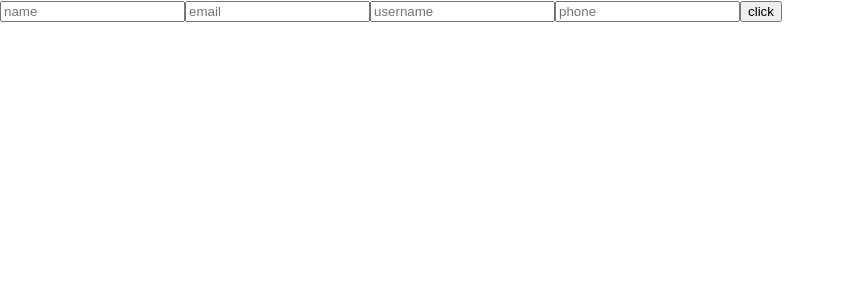
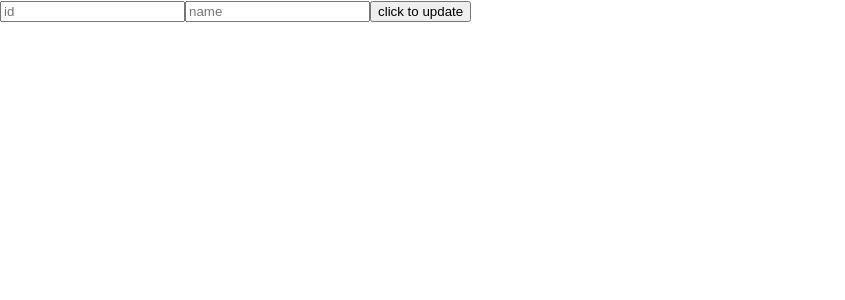
Before and after one commit to ZahraNejati79/graphql, a React (Create React App) app: page / in a window 1280 px wide. Shown: the top 300 px of the page, without its empty margins (0-845 px from the left). Built offline with nearby package versions, Linux system fonts and the light colour scheme.

Commit message:
updateUser

```diff
--- a/src/App.js
+++ b/src/App.js
@@ -1,4 +1,5 @@
 import CreateUser from "./components/CreateUser";
+import UpdatedUser from "./components/UpdateUser";
 import User from "./components/User";
 import UserOnClick from "./components/UserOnClick";
 import Users from "./components/Users";
@@ -6,7 +7,7 @@ import Users from "./components/Users";
 function App() {
   return (
     <div>
-      <CreateUser />
+      <UpdatedUser />
     </div>
   );
 }
--- a/src/components/CreateUser.jsx
+++ b/src/components/CreateUser.jsx
@@ -1,22 +1,7 @@
-import { gql, useMutation } from "@apollo/client";
+import { useMutation } from "@apollo/client";
 import { useState } from "react";
+import { CREATE_USER } from "../graphql/mutations";
 
-const CREATE_USER = gql`
-  mutation createUser(
-    $name: String!
-    $username: String!
-    $email: String!
-    $phone: String!
-  ) {
-    createUser(
-      input: { name: $name, username: $username, email: $email, phone: $phone }
-    ) {
-      id
-      name
-      email
-    }
-  }
-`;
 const CreateUser = () => {
   const [name, setName] = useState("");
   const [email, setEmail] = useState("");
--- /dev/null
+++ b/src/components/UpdateUser.jsx
@@ -0,0 +1,49 @@
+import { gql, useMutation } from "@apollo/client";
+import { useState } from "react";
+
+const UPDATE_USER = gql`
+  mutation updatedUser($id: ID!, $name: String!) {
+    updateUser(id: $id, input: { name: $name }) {
+      id
+      name
+      email
+    }
+  }
+`;
+const UpdatedUser = () => {
+  const [name, setName] = useState("");
+  const [id, setId] = useState("");
+  const [updatedUser, { loading, data, error, called }] = useMutation(
+    UPDATE_USER,
+    {
+      variables: {
+        id: id,
+        name: name,
+      },
+    }
+  );
+  return (
+    <div>
+      <input
+        type="text"
+        value={id}
+        placeholder="id"
+        onChange={(e) => setId(e.target.value)}
+      />
+      <input
+        type="text"
+        value={name}
+        placeholder="name"
+        onChange={(e) => setName(e.target.value)}
+      />
+
+      <button onClick={() => updatedUser()}>click to update</button>
+      {console.log({ loading, data, error, called })}
+      {loading && <h3>loading</h3>}
+      {error && <h3>error</h3>}
+      {data && <h3>{data.updateUser.name}</h3>}
+    </div>
+  );
+};
+
+export default UpdatedUser;
--- a/src/graphql/mutations.js
+++ b/src/graphql/mutations.js
@@ -0,0 +1,19 @@
+import { gql } from "@apollo/client";
+
+const CREATE_USER = gql`
+  mutation createUser(
+    $name: String!
+    $username: String!
+    $email: String!
+    $phone: String!
+  ) {
+    createUser(
+      input: { name: $name, username: $username, email: $email, phone: $phone }
+    ) {
+      id
+      name
+      email
+    }
+  }
+`;
+export { CREATE_USER };
```
